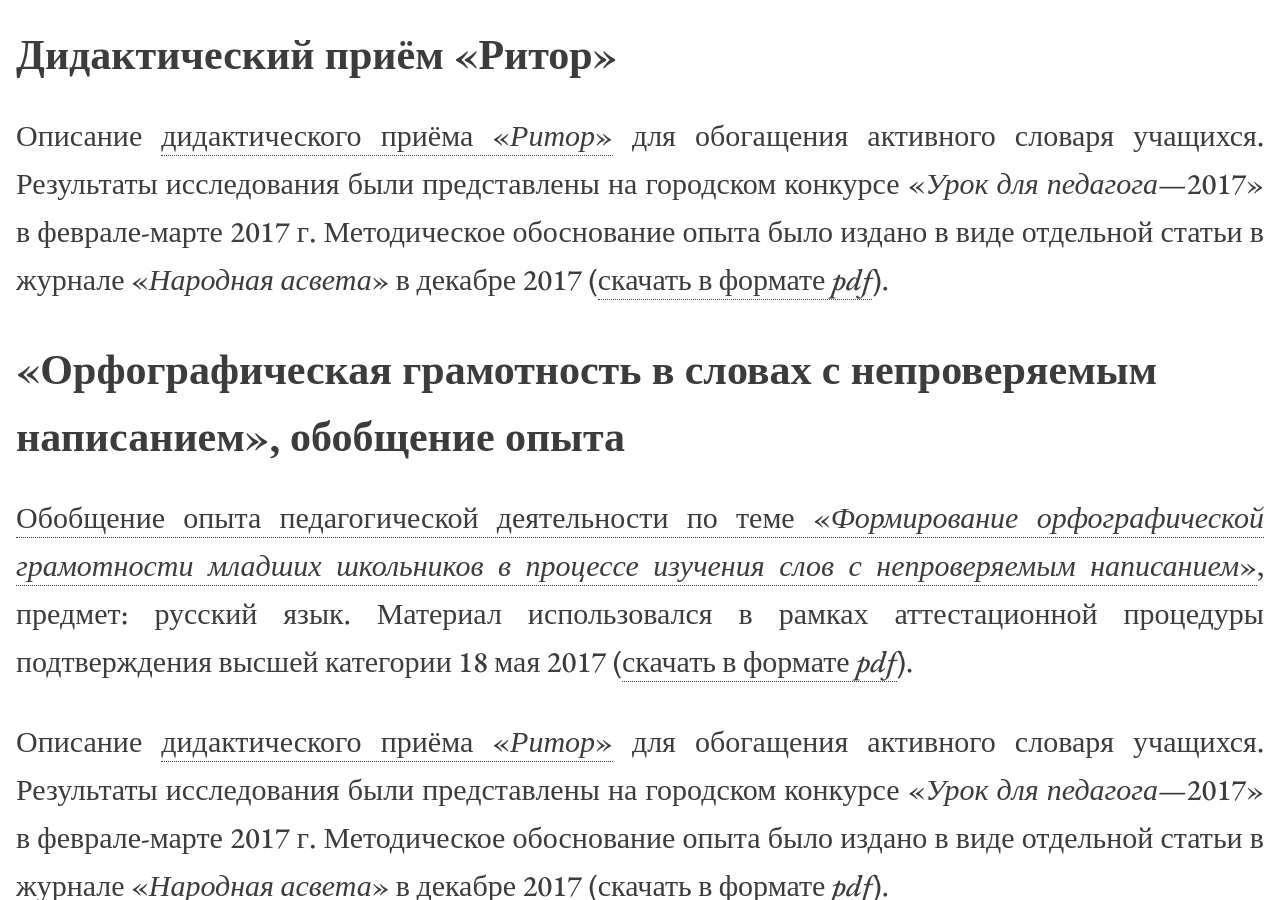
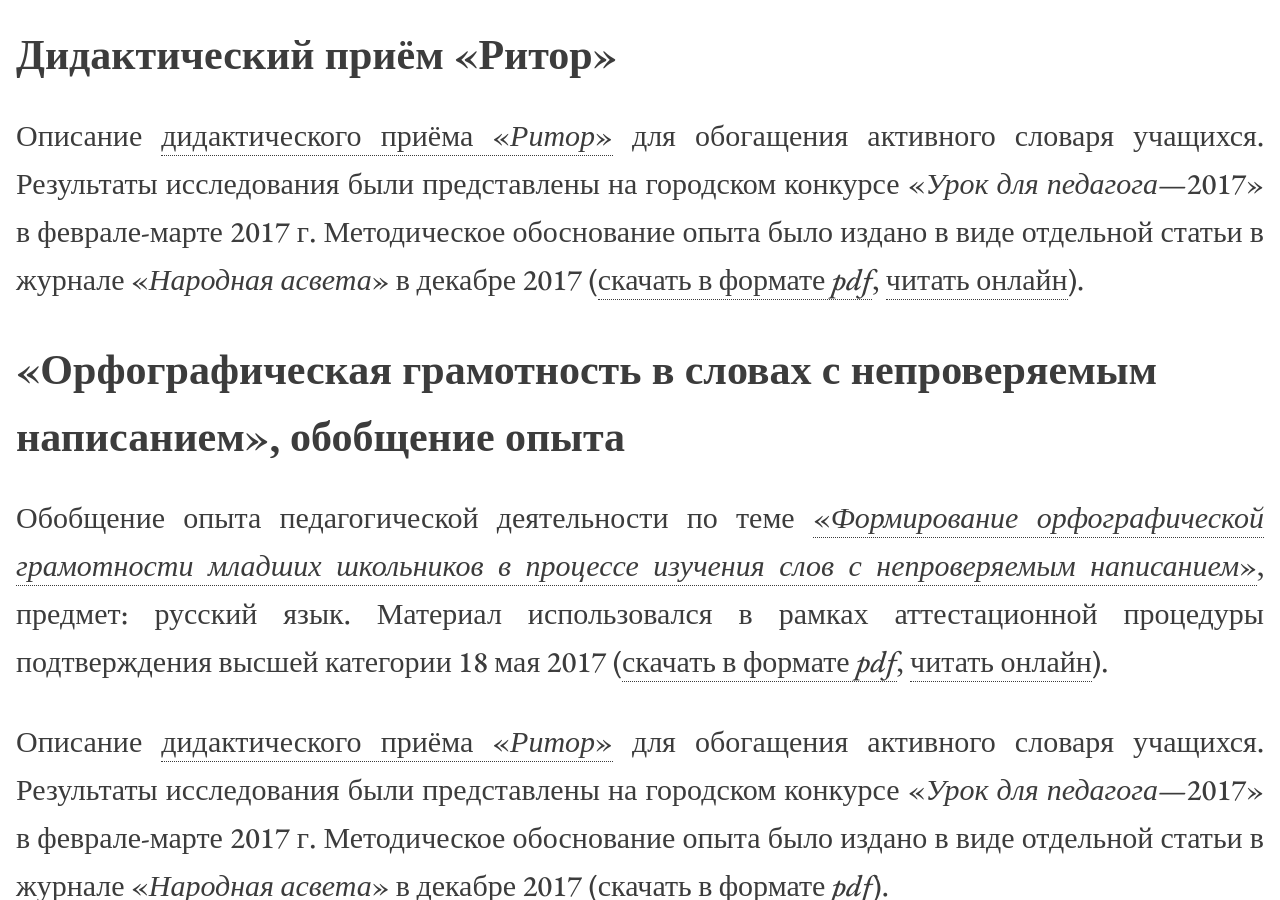
Before and after one commit to seveleva/seveleva, a Jekyll site: the page built from articles.md, in a window 1280 px wide and 900 px high, scrolled down 393 px. Built offline with Jekyll 4.4.1, drawn with Linux system fonts in a browser that asks for light colours.

Commit message:
Update articles.md

```diff
--- a/articles.md
+++ b/articles.md
@@ -9,12 +9,12 @@
 
 ## Дидактический приём «Ритор»
 
-Описание [дидактического приёма «*Ритор*»](rhetor) для обогащения активного словаря учащихся. Результаты исследования были представлены на городском кон­курсе «*Урок для педагога*—2017» в феврале­-марте 2017 г.
-Методическое обоснование опыта было издано в виде отдельной статьи в журнале «*Народная асвета*» в декабре 2017 ([скачать в формате *pdf*](http://seveleva.com/assets/Seveleva_Rhetor.pdf)).
+Описание [дидактического приёма «*Ритор*»](http://seveleva.com/rhetor) для обогащения активного словаря учащихся. Результаты исследования были представлены на городском кон­курсе «*Урок для педагога*—2017» в феврале­-марте 2017 г.
+Методическое обоснование опыта было издано в виде отдельной статьи в журнале «*Народная асвета*» в декабре 2017 ([скачать в формате *pdf*](http://seveleva.com/assets/Seveleva_Rhetor.pdf), [читать онлайн](http://seveleva.com/rhetor)).
 
 ## «Орфографическая грамотность в словах с непроверяемым написанием», обобщение опыта
 
-[Обобщение опыта педагогической деятельности по теме «*Формирование орфографической грамотности младших школьников в процессе изучения слов с непроверяемым написанием*»](cathegory), предмет: русский язык. Материал использовался в рамках аттестационной процедуры подтверждения высшей категории 18 мая 2017 ([скачать в формате *pdf*](http://seveleva.com/assets/Seveleva_cathegory.pdf)).
+Обобщение опыта педагогической деятельности по теме [«*Формирование орфографической грамотности младших школьников в процессе изучения слов с непроверяемым написанием*»](http://seveleva.com/cathegory), предмет: русский язык. Материал использовался в рамках аттестационной процедуры подтверждения высшей категории 18 мая 2017 ([скачать в формате *pdf*](http://seveleva.com/assets/Seveleva_cathegory.pdf), [читать онлайн](http://seveleva.com/cathegory)).
 
 
 Описание [дидактического приёма «*Ритор*»](rhetor) для обогащения активного словаря учащихся. Результаты исследования были представлены на городском кон­курсе «*Урок для педагога*—2017» в феврале­-марте 2017 г.
```
